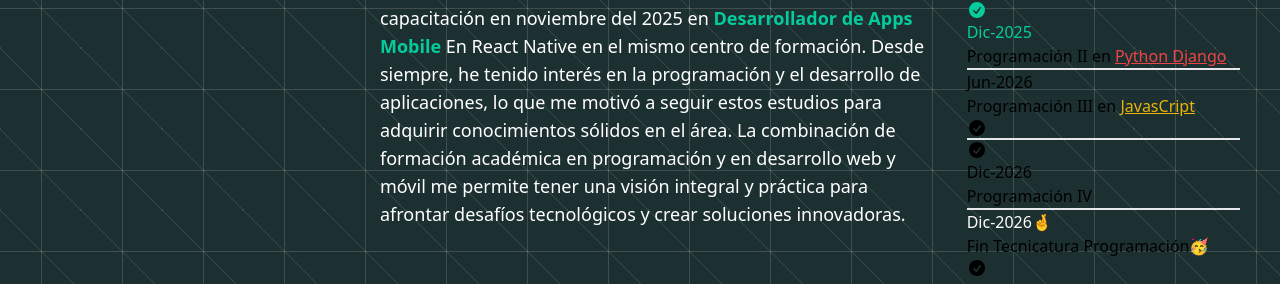
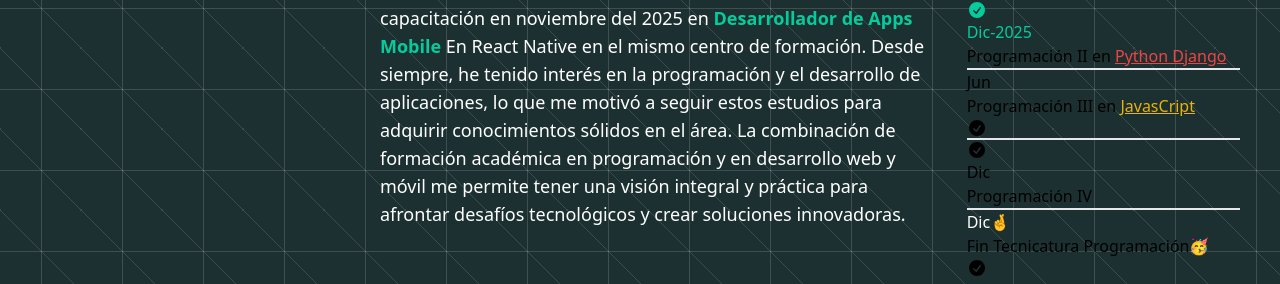
Before and after one commit to NekoBamBam/portfolio, a React (Vite) app: page /me in a window 1280 px wide. Shown: the part 664-948 px from the top of the page. Built offline with nearby package versions, Linux system fonts and the light colour scheme.

Commit message:
arreglo timelap

```diff
--- a/src/pages/Me.jsx
+++ b/src/pages/Me.jsx
@@ -280,7 +280,7 @@ function Me() {
             <li>
               <hr className="text-accent" />
               <div className="timeline-start ">
-                Jun-2026
+                Jun
               </div>
               <div className="timeline-end timeline-box">
                 Programación III en <a className="text-yellow-500 underline" target="_blank" href="https://lenguajejs.com/javascript/">JavasCript</a>
@@ -318,7 +318,7 @@ function Me() {
                 </svg>
               </div>
               <div className="timeline-end md:timeline-start">
-                Dic-2026
+                Dic
               </div>
               <div className="timeline-start md:timeline-end timeline-box">
                 Programación IV
@@ -328,7 +328,7 @@ function Me() {
 
             <li>
               <hr className="" />
-              <div className="timeline-start md:timeline-start text-white">Dic-2026🤞</div>
+              <div className="timeline-start md:timeline-start text-white">Dic🤞</div>
               <div className="timeline-end md:timeline-end timeline-box">
                 Fin Tecnicatura Programación🥳
               </div>
```
